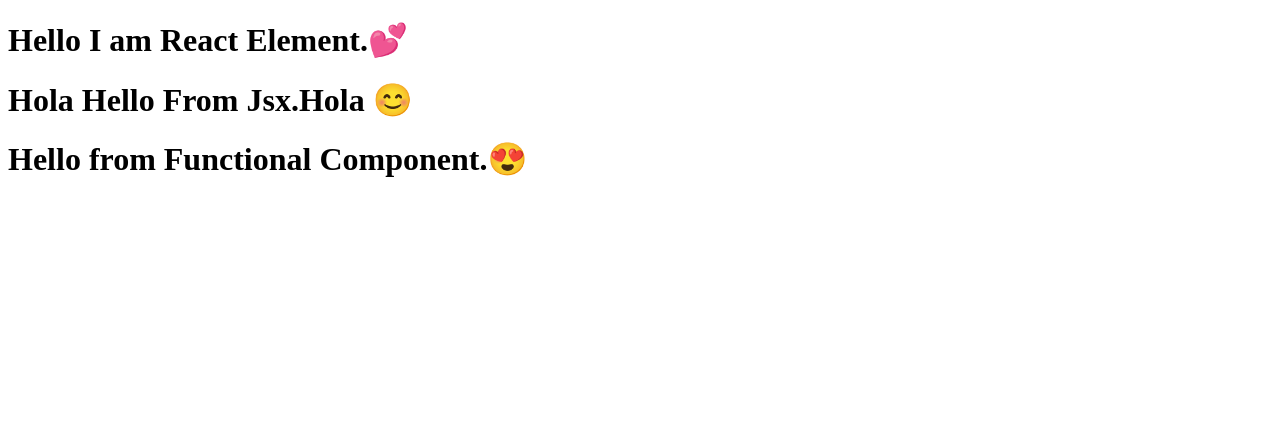
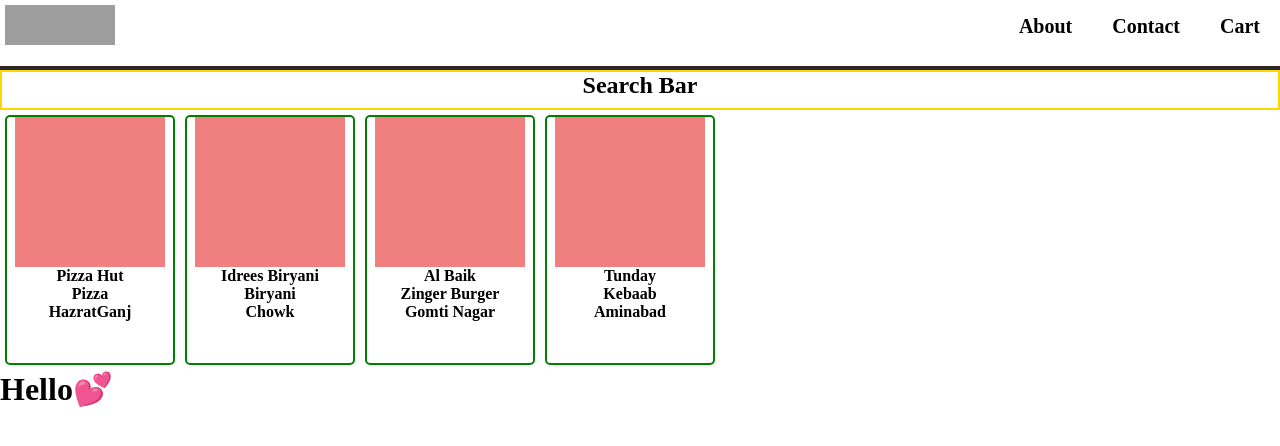
Before and after one commit to SamarSiddiqui/Hello-React, a React app: page / in a window 1280 px wide. Built offline with nearby package versions, Linux system fonts and the light colour scheme; grey boxes are pictures that could not be loaded.

Commit message:
Learned And Used  Props

```diff
--- a/App.js
+++ b/App.js
@@ -1,31 +1,90 @@
 import React from "react"
 import ReactDOM from "react-dom/client"
-let root = ReactDOM.createRoot(document.getElementById('root'))
+import imageSrc from "./logo.png"
+
+// Header 1) logo 2) About,Contact,Cart
+// Body  1) SearchBar 2) FoodContainer 2.1) ResCards
 
 
-//React Element
-let heading = React.createElement('h1',{},'Hello I am React Element.💕')
+let Header = ()=>{
+ return <div className="header">
+      <div className="logo">
+      <img src= {imageSrc} alt="Logo" />
+        </div>
+      <div className="options">
+      <ul>
+        <li>About</li>
+        <li>Contact</li>
+        <li>Cart</li>
+      </ul>
+        </div>
 
-let span = <span>Hola  </span>
+  </div>
+}
 
-//React Element Using Jsx
-let Title =  <h1>{span}Hello From Jsx.{span}😊</h1>
-// JsxCode ==> ReactElement ==> JsObject ==> Html element
+let Rescards = ({name,cuisines,locality})=>{
+
+  return <div className="rescard">
+    <div className="resPhoto">
+
+    </div>
+
+    <h4>{name}</h4>
+    <h4>{cuisines}</h4>
+    <h4>{locality}</h4>
+  </div>
+}
 
 
-// ReactComponents  (Functional  Components)
+let resObj = {
+                    "info": {
+                      "id": "60379",
+                      "name": "Pizza Hut",
+                      "cloudinaryImageId": "2b4f62d606d1b2bfba9ba9e5386fabb7",
+                      "locality": "Saharaganj Mall",
+                      "areaName": "Hazratganj",
+                      "costForTwo": "₹350 for two",
+                      "cuisines": [
+                        "Pizzas"
+                      ],
+                      "avgRating": 4.3,
+                      "parentId": "721",
+                      "avgRatingString": "4.3",
+                      "totalRatingsString": "1K+",
+                       "availability": {
+                        "nextCloseTime": "2024-04-16 23:00:00",
+                        "opened": true
+                      }
+                    }
+}
+let Body = ()=>{
+ return <div className="resContainer">
+    <div className="searchBar">
+      <h2>Search Bar</h2>
+    </div>
+    <div className="resArea">
+       <Rescards name="Pizza Hut" cuisines="Pizza" locality="HazratGanj"/>
+       <Rescards name="Idrees Biryani" cuisines="Biryani" locality="Chowk"/>
+       <Rescards name="Al Baik" cuisines="Zinger Burger" locality="Gomti Nagar"/>
+       <Rescards name="Tunday" cuisines="Kebaab" locality="Aminabad"/>
 
-let HeadingComponent = () =>{
-    return <div>
-        {heading}
-        {Title}
-        <h1>Hello from Functional Component.😍</h1>
+
+
+
+
+    </div>
+
+  </div>
+}
+let MainContainer = ()=>{
+ return <div className="main">
+      <Header />
+      <Body />
+      <h1>Hello💕</h1>
     </div>
 }
 
 
 
-//   < />
-root.render(<HeadingComponent />)
-// console.log(heading);
-// console.log(title);
+let root = ReactDOM.createRoot(document.getElementById('root'))
+root.render(<MainContainer />)
--- a/style.css
+++ b/style.css
@@ -1,10 +1,86 @@
-#heading{
-    color: fuchsia;
+*{
+    padding: 0;
+    margin: 0;
+    box-sizing: border-box;
+}
+
+.main{
+    width: 100%;
+    height: 100%;
 }
 
 
-/* .div1 {
-    width: 100vw;
-    height: 100px;
-    background: firebrick;c
-} */
+.header{
+    height: 70px;
+    border-bottom: 4px solid rgb(42, 38, 38);
+    display: flex;
+    justify-content: space-between;
+}
+
+.logo{
+    margin: 0;
+    width: 120px;
+    height: 50px;
+    padding: 5px;
+}
+
+.logo img {
+   width: 100%;
+   height: 100%;
+   object-fit: cover;
+}
+.options>ul{
+    display: flex;
+    align-items: center;
+
+}
+
+.options>ul>li{
+    font-size: 20px;
+    font-weight: bolder;
+    padding: 15px 20px;
+    list-style-type: none;
+}
+
+.resContainer{
+    width: 100%;
+    height: 100%;
+}
+
+.searchBar{
+    width: 100%;
+    height: 40px;
+    text-align:  center;
+    border: 2px solid gold;
+}
+
+.resArea{
+    width: 100%;
+    height: 100%;
+    display: flex;
+    flex-wrap: wrap;
+}
+
+.rescard{
+    width: 170px;
+    height: 250px;
+    border: 2px solid green;
+    border-radius: 5px;
+    margin: 5px;
+}
+
+.rescard:hover{
+    border: 1px solid red;
+    cursor: pointer;
+}
+.resPhoto{
+    width: 90%;
+    height: 150px;
+    margin: auto;
+    background-color: lightcoral;
+}
+
+.rescard > h4 {
+    text-align:  center;
+    font-weight: bold;
+}
```
Also changed, not shown: index.html (+0 -1 lines), 1 other file.
